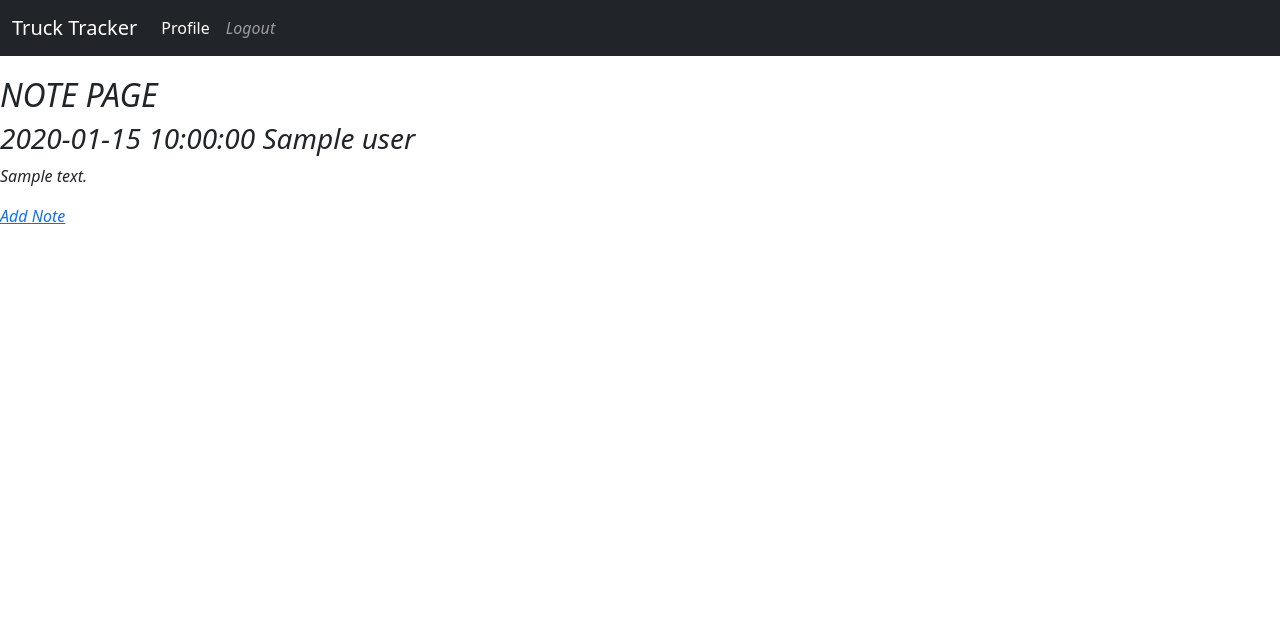
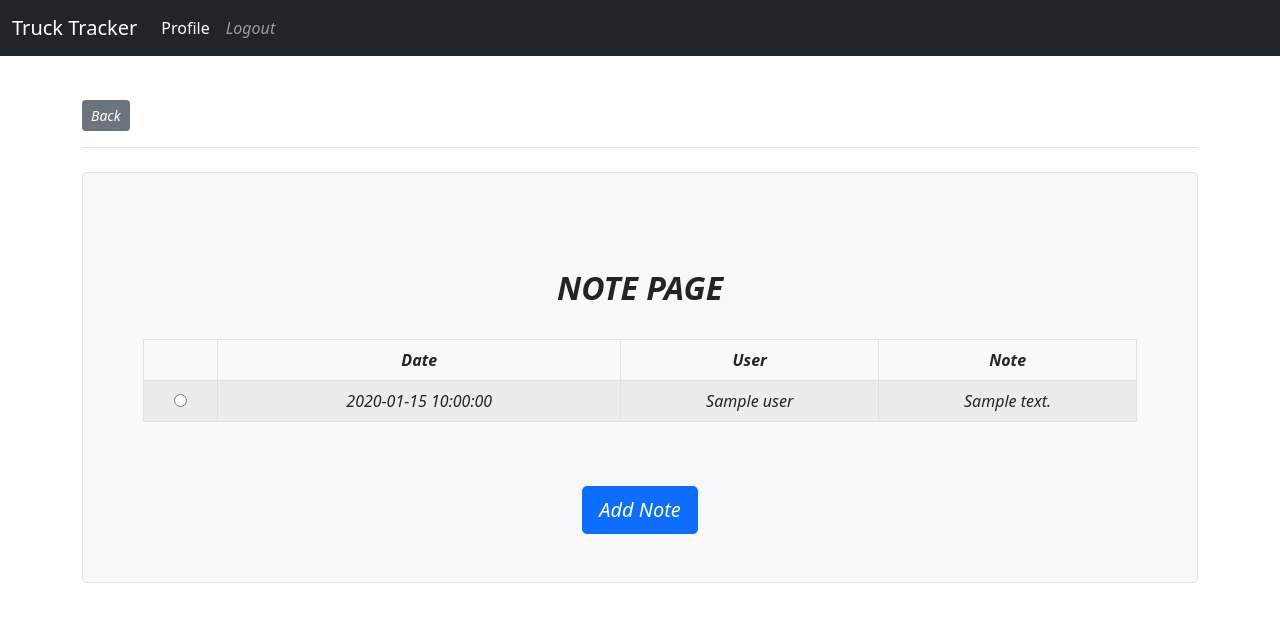
Before and after one commit to CodyBu/Truck-Tracker, a Flask app: template templates/notes.html in a window 1280 px wide. Shown: the top 630 px of the page. Run offline with Flask 2, Linux system fonts and the light colour scheme; the template is opened without the code that fills it: most values are stand-ins (such as "Sample title", 1, 10 or a date in 2020); some libraries are stand-ins or nearby versions.

Commit message:
Update notes.html

```diff
--- a/templates/notes.html
+++ b/templates/notes.html
@@ -3,12 +3,47 @@
 {% block title %}Notes{% endblock %}
 
 {% block content %}
-<h2>NOTE PAGE</h2>
-<div>
-    {% for note in noteList %}
-    <h3>{{ note.NoteDate }} {{ note.User }}</h3>
-    <p>{{ note.NoteText }}</p>
-    {% endfor %}
-</div>
-<div><a href="{{ url_for('addNote') }}"><i class="fas fa-truck"></i>Add Note</a></div>
+<main>
+  <div class="container py-4">
+    <header class="pb-3 mb-4 border-bottom">
+
+      <div class="d-grid gap-2 d-md-block">
+        <div> <a class="btn btn-secondary btn-sm btn-block" href="{{ url_for('admin') }}"><i class="fas fa-user"></i>Back</a></div>
+      </div>
+    </header>
+    <div class="p-5 mb-4 bg-light border rounded-3 text-center container">
+    <div class="container-md py-5 d-grid gap-4">
+
+        <h2 class="fw-bold">NOTE PAGE</h2>
+
+        <form action="{{ url_for('viewNotes') }}" method="post">
+            <table class="table table-striped table-hover table-bordered table-responsive">
+                <thead>
+                    <tr>
+                        <th></th>
+                        <th scope="col">Date</th>
+                        <th scope="col">User</th>
+                        <th scope="col">Note</th>
+                    </tr>
+                </thead>
+                {% for note in noteList  %}
+                  <tbody>
+                    <tr>
+                        <td><input type="radio" name="selected" value="{{ note.noteList }}" id="{{ note.noteList }}"></td>
+                        <td>{{ note.NoteDate }}</td>
+                        <td>{{ note.User }}</td>
+                        <td>{{ note.NoteText }}</td>
+                    </tr>
+                  </tbody>
+                {% endfor %}
+            </table>
+
+        </form>
+    </div>
+        <div><a class="btn btn-primary btn-lg btn-block" href="{{ url_for('addNote') }}"><i class="fas fa-truck"></i>Add Note</a></div>
+   </div>
+
+  </div>
+
+</main>
 {% endblock %}
```
